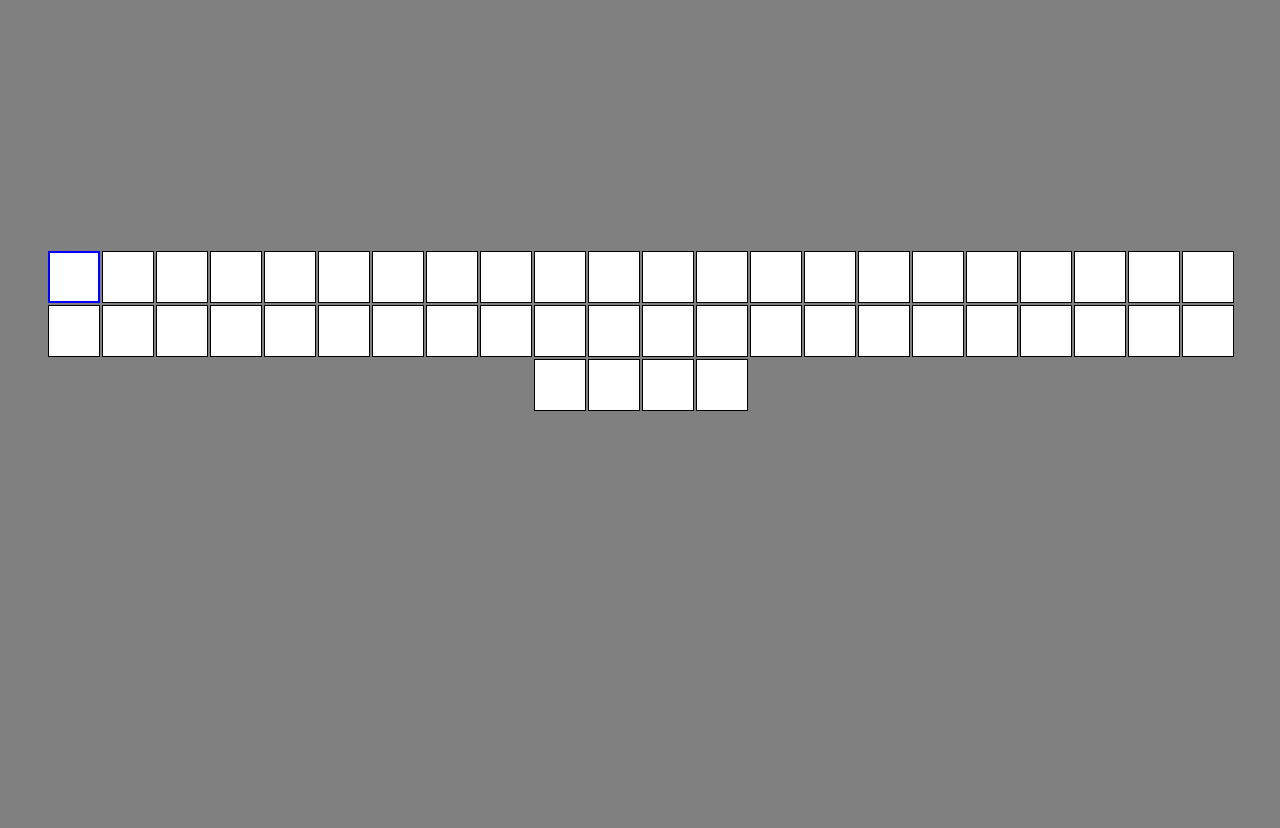
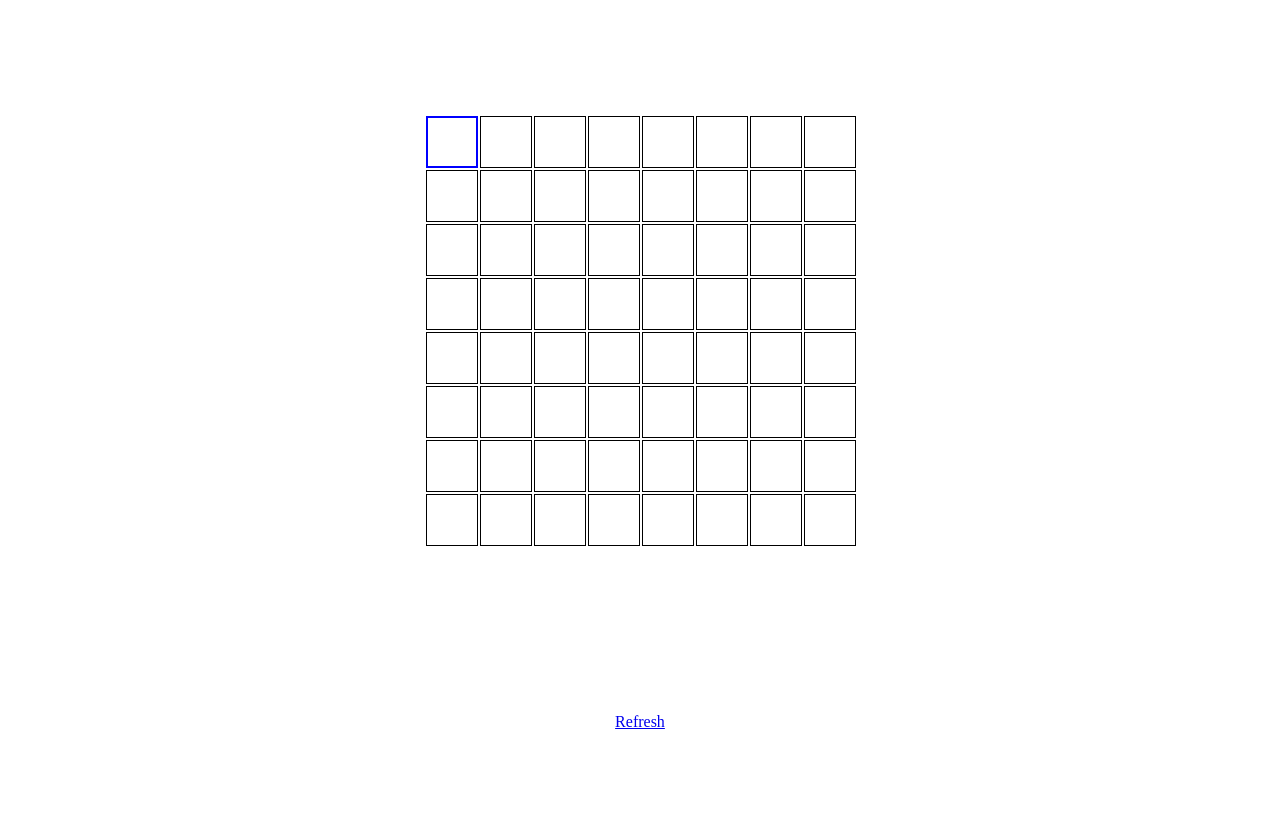
Before and after one commit to Safi1012/black-and-white, a website: page app/index.html in a window 1280 px wide. Shown: the part 70-898 px from the top of the page. After the commit the page ends 800 px from the top, so only its background shows below. Drawn offline with nearby package versions, Linux system fonts and the light colour scheme; files that its build step writes are made by us from their sources.

Commit message:
Testing checkbox idea.

```diff
--- a/app/index.html
+++ b/app/index.html
@@ -20,7 +20,11 @@
 
 </head>
 
+
+
 <body>
+
+
 
   <h1>Be creative!</h1>
 
@@ -29,68 +33,112 @@
     <span><input type="checkbox" id="c1" autofocus><label id="l1" for="c1"></label></span>
     <span><input type="checkbox" id="c2"><label for="c2"></label></span>
     <span><input type="checkbox" id="c3"><label for="c3"></label></span>
+    <span><input type="checkbox" id="c4"><label for="c1"></label></span>
+    <span><input type="checkbox" id="c5"><label for="c2"></label></span>
+    <span><input type="checkbox" id="c6"><label for="c3"></label></span>
+    <span><input type="checkbox" id="c7"><label for="c1"></label></span>
+    <span><input type="checkbox" id="c8"><label for="c2"></label></span>
+    <span><input type="checkbox" id="c9"><label for="c3"></label></span>
+    <span><input type="checkbox" id="c10"><label for="c1"></label></span>
+    <span><input type="checkbox" id="c11"><label for="c2"></label></span>
+    <span><input type="checkbox" id="c12"><label for="c3"></label></span>
+    <span><input type="checkbox" id="c13"><label for="c1"></label></span>
+    <span><input type="checkbox" id="c14"><label for="c2"></label></span>
+    <span><input type="checkbox" id="c15"><label for="c3"></label></span>
+    <span><input type="checkbox" id="c16"><label for="c1"></label></span>
+    <span><input type="checkbox" id="c17"><label for="c2"></label></span>
+    <span><input type="checkbox" id="c18"><label for="c3"></label></span>
+    <span><input type="checkbox" id="c19"><label for="c1"></label></span>
+    <span><input type="checkbox" id="c20"><label for="c2"></label></span>
+    <span><input type="checkbox" id="c21"><label for="c3"></label></span>
+    <span><input type="checkbox" id="c22"><label for="c1"></label></span>
+    <span><input type="checkbox" id="c23"><label for="c2"></label></span>
+    <span><input type="checkbox" id="c24"><label for="c3"></label></span>
+    <span><input type="checkbox" id="c25"><label for="c3"></label></span>
 
-    <span><input type="checkbox" id="c1"><label for="c1"></label></span>
-    <span><input type="checkbox" id="c2"><label for="c2"></label></span>
-    <span><input type="checkbox" id="c3"><label for="c3"></label></span>
+    <!-- min-width: 375px -->
+    <span class="mobile-m"><input type="checkbox" id="c26"><label for="c3"></label></span>
+    <span class="mobile-m"><input type="checkbox" id="c27"><label for="c1"></label></span>
+    <span class="mobile-m"><input type="checkbox" id="c28"><label for="c2"></label></span>
+    <span class="mobile-m"><input type="checkbox" id="c29"><label for="c3"></label></span>
+    <span class="mobile-m"><input type="checkbox" id="c30"><label for="c3"></label></span>
 
-    <span><input type="checkbox" id="c1"><label for="c1"></label></span>
-    <span><input type="checkbox" id="c2"><label for="c2"></label></span>
-    <span><input type="checkbox" id="c3"><label for="c3"></label></span>
+    <span class="mobile-m"><input type="checkbox" id="c26"><label for="c3"></label></span>
+    <span class="mobile-m"><input type="checkbox" id="c27"><label for="c1"></label></span>
+    <span class="mobile-m"><input type="checkbox" id="c28"><label for="c2"></label></span>
+    <span class="mobile-m"><input type="checkbox" id="c29"><label for="c3"></label></span>
+    <span class="mobile-m"><input type="checkbox" id="c30"><label for="c3"></label></span>
+    <span class="mobile-m"><input type="checkbox" id="c30"><label for="c3"></label></span>
 
-    <span><input type="checkbox" id="c1"><label for="c1"></label></span>
-    <span><input type="checkbox" id="c2"><label for="c2"></label></span>
-    <span><input type="checkbox" id="c3"><label for="c3"></label></span>
 
-    <span><input type="checkbox" id="c1"><label for="c1"></label></span>
-    <span><input type="checkbox" id="c2"><label for="c2"></label></span>
-    <span><input type="checkbox" id="c3"><label for="c3"></label></span>
+    <!--min-width: 768px -->
+    <span class="mobile-t"><input type="checkbox" id="c30"><label for="c3"></label></span>
+    <span class="mobile-t"><input type="checkbox" id="c30"><label for="c3"></label></span>
+    <span class="mobile-t"><input type="checkbox" id="c30"><label for="c3"></label></span>
+    <span class="mobile-t"><input type="checkbox" id="c30"><label for="c3"></label></span>
+    <span class="mobile-t"><input type="checkbox" id="c30"><label for="c3"></label></span>
+    <span class="mobile-t"><input type="checkbox" id="c30"><label for="c3"></label></span>
+    <span class="mobile-t"><input type="checkbox" id="c30"><label for="c3"></label></span>
+    <span class="mobile-t"><input type="checkbox" id="c30"><label for="c3"></label></span>
+    <span class="mobile-t"><input type="checkbox" id="c30"><label for="c3"></label></span>
+    <span class="mobile-t"><input type="checkbox" id="c30"><label for="c3"></label></span>
+    <span class="mobile-t"><input type="checkbox" id="c30"><label for="c3"></label></span>
+    <span class="mobile-t"><input type="checkbox" id="c30"><label for="c3"></label></span>
+    <span class="mobile-t"><input type="checkbox" id="c30"><label for="c3"></label></span>
 
-    <span><input type="checkbox" id="c1"><label for="c1"></label></span>
-    <span><input type="checkbox" id="c2"><label for="c2"></label></span>
-    <span><input type="checkbox" id="c3"><label for="c3"></label></span>
+    <!--min-width: 1024px -->
+    <span class="desktop-ds"><input type="checkbox" id="c30"><label for="c3"></label></span>
+    <span class="desktop-ds"><input type="checkbox" id="c30"><label for="c3"></label></span>
+    <span class="desktop-ds"><input type="checkbox" id="c30"><label for="c3"></label></span>
+    <span class="desktop-ds"><input type="checkbox" id="c30"><label for="c3"></label></span>
+    <span class="desktop-ds"><input type="checkbox" id="c30"><label for="c3"></label></span>
+    <span class="desktop-ds"><input type="checkbox" id="c30"><label for="c3"></label></span>
+    <span class="desktop-ds"><input type="checkbox" id="c30"><label for="c3"></label></span>
+    <span class="desktop-ds"><input type="checkbox" id="c30"><label for="c3"></label></span>
+    <span class="desktop-ds"><input type="checkbox" id="c30"><label for="c3"></label></span>
+    <span class="desktop-ds"><input type="checkbox" id="c30"><label for="c3"></label></span>
+    <span class="desktop-ds"><input type="checkbox" id="c30"><label for="c3"></label></span>
+    <span class="desktop-ds"><input type="checkbox" id="c30"><label for="c3"></label></span>
+    <span class="desktop-ds"><input type="checkbox" id="c30"><label for="c3"></label></span>
+    <span class="desktop-ds"><input type="checkbox" id="c30"><label for="c3"></label></span>
+    <span class="desktop-ds"><input type="checkbox" id="c30"><label for="c3"></label></span>
 
-    <span><input type="checkbox" id="c1"><label for="c1"></label></span>
-    <span><input type="checkbox" id="c2"><label for="c2"></label></span>
-    <span><input type="checkbox" id="c3"><label for="c3"></label></span>
-
-    <span><input type="checkbox" id="c1"><label for="c1"></label></span>
-    <span><input type="checkbox" id="c2"><label for="c2"></label></span>
-    <span><input type="checkbox" id="c3"><label for="c3"></label></span>
-    <span><input type="checkbox" id="c3"><label for="c3"></label></span>
-
-    <span><input type="checkbox" id="c1"><label for="c1"></label></span>
-    <span><input type="checkbox" id="c2"><label for="c2"></label></span>
-    <span><input type="checkbox" id="c3"><label for="c3"></label></span>
-    <span><input type="checkbox" id="c3"><label for="c3"></label></span>
-    <span><input type="checkbox" id="c3"><label for="c3"></label></span>
-
-    <span><input type="checkbox" id="c1"><label for="c1"></label></span>
-    <span><input type="checkbox" id="c2"><label for="c2"></label></span>
-    <span><input type="checkbox" id="c3"><label for="c3"></label></span>
-    <span><input type="checkbox" id="c3"><label for="c3"></label></span>
-
-    <span><input type="checkbox" id="c1"><label for="c1"></label></span>
-    <span><input type="checkbox" id="c2"><label for="c2"></label></span>
-    <span><input type="checkbox" id="c3"><label for="c3"></label></span>
-    <span><input type="checkbox" id="c3"><label for="c3"></label></span>
-    <span><input type="checkbox" id="c3"><label for="c3"></label></span>
-
-    <span><input type="checkbox" id="c1"><label for="c1"></label></span>
-    <span><input type="checkbox" id="c2"><label for="c2"></label></span>
-    <span><input type="checkbox" id="c3"><label for="c3"></label></span>
-    <span><input type="checkbox" id="c3"><label for="c3"></label></span>
-
-    <span><input type="checkbox" id="c1"><label for="c1"></label></span>
-    <span><input type="checkbox" id="c2"><label for="c2"></label></span>
-    <span><input type="checkbox" id="c3"><label for="c3"></label></span>
-    <span><input type="checkbox" id="c3"><label for="c3"></label></span>
-    <span><input type="checkbox" id="c3"><label for="c3"></label></span>
-
+    <!--min-width: 1440px -->
+    <span class="desktop-dl"><input type="checkbox" id="c30"><label for="c3"></label></span>
+    <span class="desktop-dl"><input type="checkbox" id="c30"><label for="c3"></label></span>
+    <span class="desktop-dl"><input type="checkbox" id="c30"><label for="c3"></label></span>
+    <span class="desktop-dl"><input type="checkbox" id="c30"><label for="c3"></label></span>
+    <span class="desktop-dl"><input type="checkbox" id="c30"><label for="c3"></label></span>
+    <span class="desktop-dl"><input type="checkbox" id="c30"><label for="c3"></label></span>
+    <span class="desktop-dl"><input type="checkbox" id="c30"><label for="c3"></label></span>
+    <span class="desktop-dl"><input type="checkbox" id="c30"><label for="c3"></label></span>
+    <span class="desktop-dl"><input type="checkbox" id="c30"><label for="c3"></label></span>
+    <span class="desktop-dl"><input type="checkbox" id="c30"><label for="c3"></label></span>
+    <span class="desktop-dl"><input type="checkbox" id="c30"><label for="c3"></label></span>
+    <span class="desktop-dl"><input type="checkbox" id="c30"><label for="c3"></label></span>
+    <span class="desktop-dl"><input type="checkbox" id="c30"><label for="c3"></label></span>
+    <span class="desktop-dl"><input type="checkbox" id="c30"><label for="c3"></label></span>
+    <span class="desktop-dl"><input type="checkbox" id="c30"><label for="c3"></label></span>
+    <span class="desktop-dl"><input type="checkbox" id="c30"><label for="c3"></label></span>
+    <span class="desktop-dl"><input type="checkbox" id="c30"><label for="c3"></label></span>
 
 
   </div>
 
+
+
+
+
+
+  <div class="footer">
+    <div class="footerA">
+      <a href=".">Refresh</a>
+    </div>
+
+  </div>
+
+
+
 </body>
 
 </html>
--- a/app/styles/style.scss
+++ b/app/styles/style.scss
@@ -1,14 +1,37 @@
-$btn-width: 50px;
-$btn-height: 50px;
+$btn-size: 50px;
 $btn-border: 2px;
 
 /* Extra small devices (phones, less than 768px) */
 
+body {
+  width: 100%;
+  height: 100%;
+  display: block;
+}
+
 h1 {
-  margin-top: 20px;
+  // margin-top: 20px;
   text-align: center;
   font-size: 2em;
   font-family: sans-serif;
+  height: 50%;
+}
+
+a {
+  margin: 0px auto;
+  display: block;
+  text-align: center;
+}
+
+.footer {
+  position: fixed;
+  bottom: 0px;
+  width: 100%;
+}
+
+.footerA {
+  width: 20%;
+  margin: auto;
 }
 
 input {
@@ -18,8 +41,8 @@ input {
 
 input[type=checkbox],
 label {
-  width: $btn-width;
-  height: $btn-height;
+  width: $btn-size;
+  height: $btn-size;
   background-color: white;
   border: 1px solid black;
   display: block;
@@ -28,21 +51,21 @@ label {
 }
 
 input:checked~ label {
-  width: $btn-width;
-  height: $btn-height;
+  width: $btn-size;
+  height: $btn-size;
   background-color: black;
 }
 
 #c1:focus~ #l1 {
-  width: $btn-width - 2px;
-  height: $btn-height - 2px;
+  width: $btn-size - 2px;
+  height: $btn-size - 2px;
   border: $btn-border blue solid;
   box-shadow: 0px 0px 0px 2px white inset;
 }
 
 .box {
-  width: calc(100vw - 80px);
-  height: calc(100vw - 20px);
+  width: ($btn-size+ 4px) * 5;
+  height: ($btn-size+ 4px) * 5;
   display: flex;
   flex-wrap: wrap;
   justify-content: center;
@@ -55,16 +78,53 @@ input:checked~ label {
   right: 0;
 }
 
-// /* Small devices (tablets, 768px and up) */
-@media (min-width: 768px) {
-  body {
-    background-color: grey;
+.mobile-m,
+.mobile-t,
+.desktop-ds,
+.desktop-dl {
+  display: none;
+}
+
+@media (min-width: 375px) {
+  .box {
+    width: ($btn-size+ 4px) * 6;
+    height: ($btn-size+ 4px) * 6;
+  }
+  .mobile-m {
+    display: block;
   }
 }
 
-// /* Medium devices (desktops, 992px and up) */
-// @media (min-width: 992px) {
-// }
-// /* Large devices (large desktops, 1200px and up) */
-// @media (min-width: 1200px) {
-// }
+// /* Small devices (tablets, 768px and up) */
+@media (min-width: 768px) {
+  .box {
+    width: ($btn-size+ 4px) * 7;
+    height: ($btn-size+ 4px) * 7;
+  }
+  .mobile-t {
+    display: block;
+  }
+}
+
+
+/* Medium devices (desktops, 1024px and up) */
+
+@media (min-width: 1024px) {
+  .box {
+    width: ($btn-size+ 4px) * 8;
+    height: ($btn-size+ 4px) * 8;
+  }
+  .desktop-ds {
+    display: block;
+  }
+}
+
+@media (min-width: 1440px) {
+  .box {
+    width: ($btn-size+ 4px) * 9;
+    height: ($btn-size+ 4px) * 9;
+  }
+  .desktop-dl {
+    display: block;
+  }
+}
```
